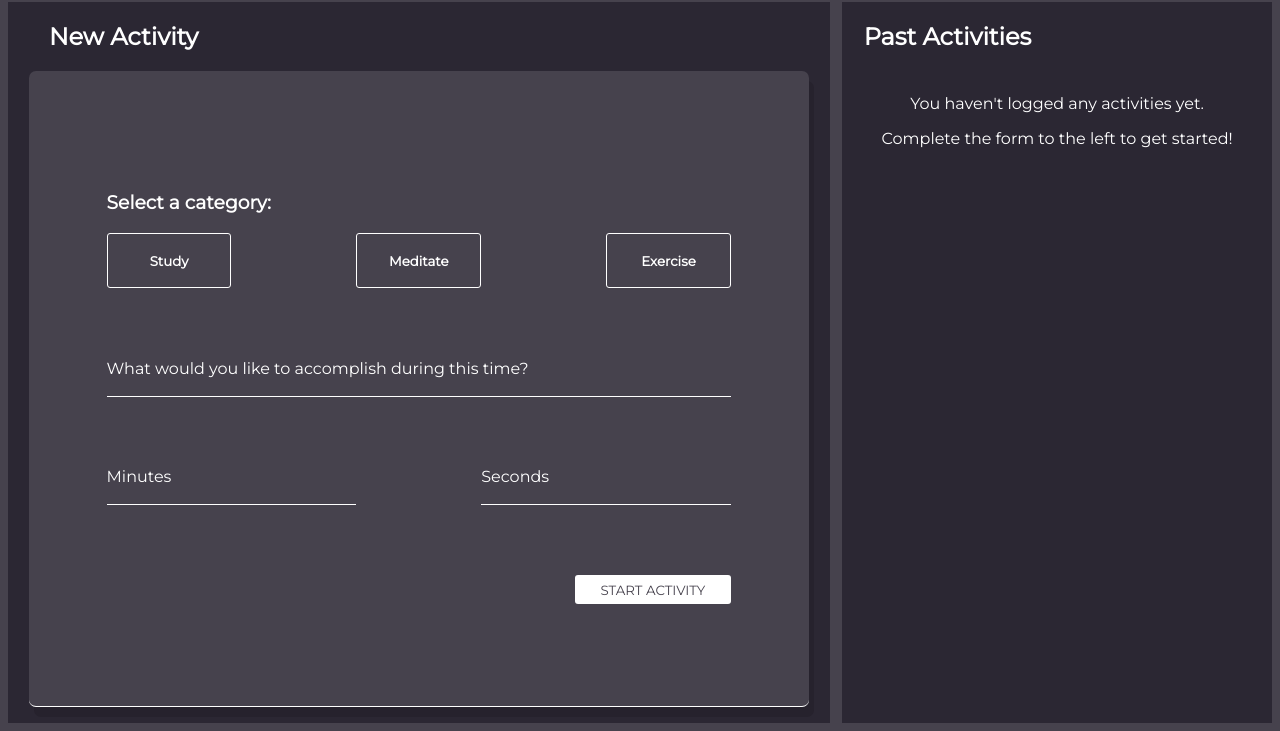
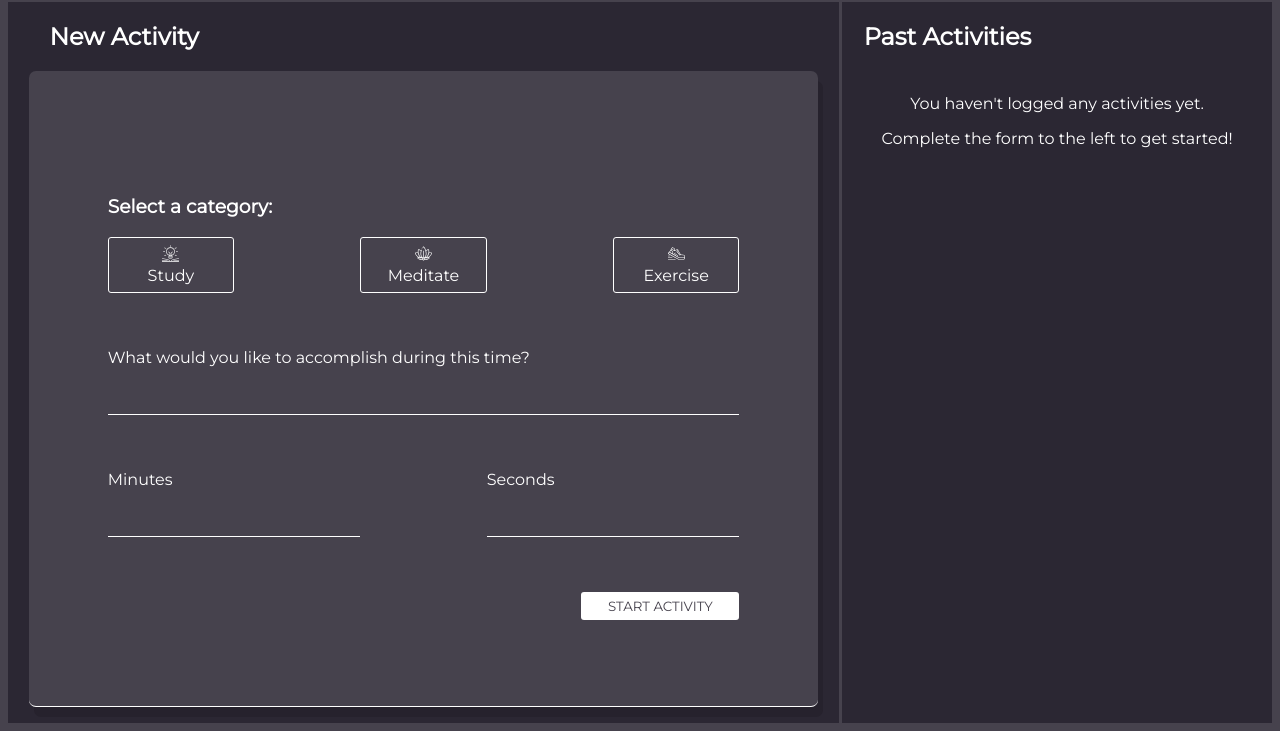
Before and after one commit to Jabene/intention-timer, a website: page index.html in a window 1280 px wide. Shown: the part 69-800 px from the top of the page. Drawn offline with Linux system fonts and the light colour scheme.

Commit message:
Complete iteration 0

```diff
--- a/index.html
+++ b/index.html
@@ -18,9 +18,9 @@
               <div>
                 <h3>Select a category:</h3>
                 <div id="activity-buttons-row">
-                  <button class="activity-buttons" id="study-button"><h4>Study</h4></button>
-                  <button class="activity-buttons" id="meditate-button"><h4>Meditate</h4></button>
-                  <button class="activity-buttons" id="exercise-button"><h4>Exercise</h4></button>
+                  <button class="activity-buttons" id="study-button"><img src="./assets/study.svg">Study</button>
+                  <button class="activity-buttons" id="meditate-button"><img src="./assets/meditate.svg">Meditate</button>
+                  <button class="activity-buttons" id="exercise-button"><img src="./assets/exercise.svg">Exercise</button>
                 </div>
               </div>
               <div id="accomplish-input-column">
--- a/styles.css
+++ b/styles.css
@@ -40,7 +40,7 @@ section {
 }
 
 #new-activity-block {
-  width:65%;
+  width:65.75%;
   height:100%;
   background-color:#2B2733;
   display:flex;
@@ -103,9 +103,23 @@ section {
   border:white solid 1px;
   border-radius:3px;
   width:20%;
+  height:3.5em;
   display:flex;
-  flex-direction:row;
-  justify-content:space-around;
+  flex-direction:column;
+  justify-content:center;
+  align-items:center;
+  font-size:1em;
+}
+
+buttons,
+img {
+  width:15%;
+  padding-bottom:.25em;
+}
+
+buttons,
+h4 {
+
 }
 
 #accomplish-input-column {
@@ -126,11 +140,14 @@ section {
 
 form,
 input {
+  height:3em;
   background-color:#46424D;
   border-bottom:solid 1px;
   border-top:none;
   border-right:none;
   border-left:none;
+  font-size:1em;
+  padding-top:20px;
 }
 
 #start-activity-button {
```
Also changed, not shown: assets/exercise-active.svg (added), assets/exercise.svg (added), assets/meditate-active.svg (added), assets/meditate.svg (added), assets/study-active.svg (added), assets/study.svg (added), assets/warning.svg (added), 1 other file.
